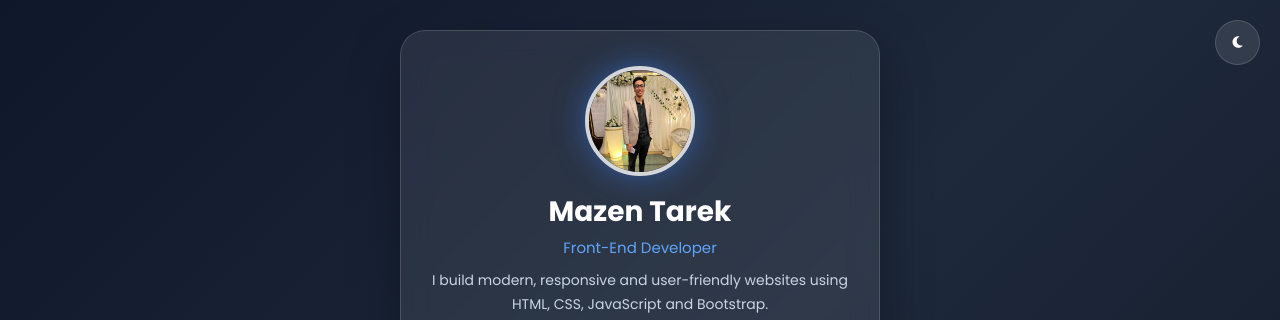
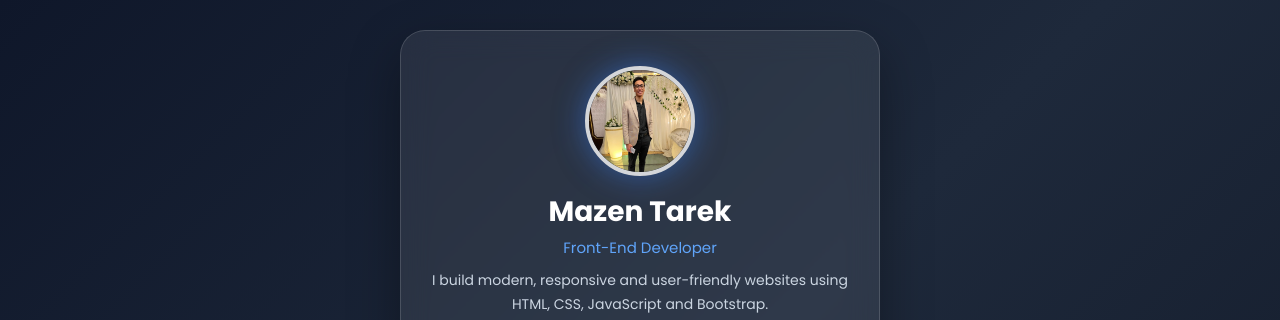
Before and after one commit to mazentarek848/mazentarek848.github.io, a plain HTML site: page index.html in a window 1280 px wide. Shown: the top 320 px of the page. Drawn offline with Linux system fonts and the light colour scheme.

Commit message:
Update index.html

```diff
--- a/index.html
+++ b/index.html
@@ -23,9 +23,9 @@
   </head>
 
   <body>
-    <button class="theme-btn" id="themeBtn">
+    <!-- <button class="theme-btn" id="themeBtn">
       <i class="fa-solid fa-moon"></i>
-    </button>
+    </button> -->
 
     <main class="container">
       <section class="profile">
```
